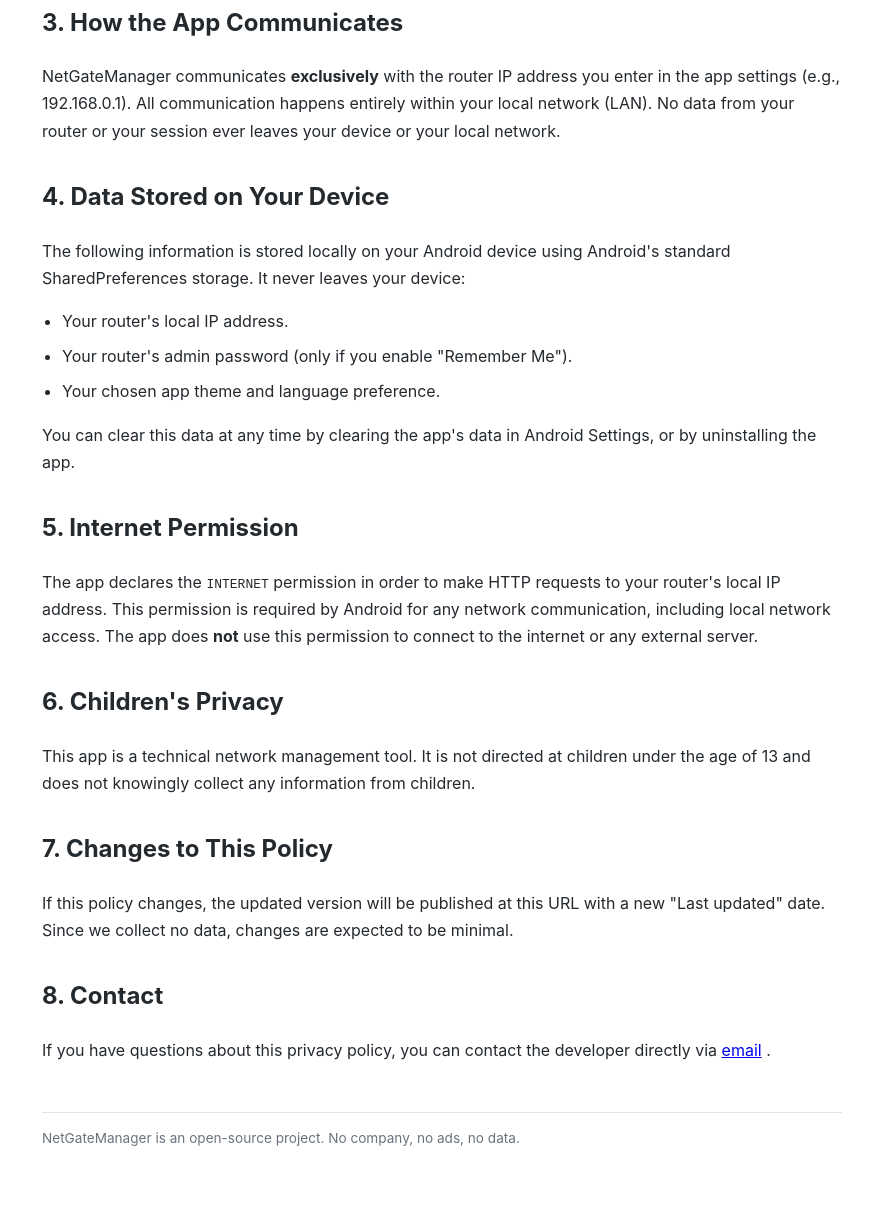
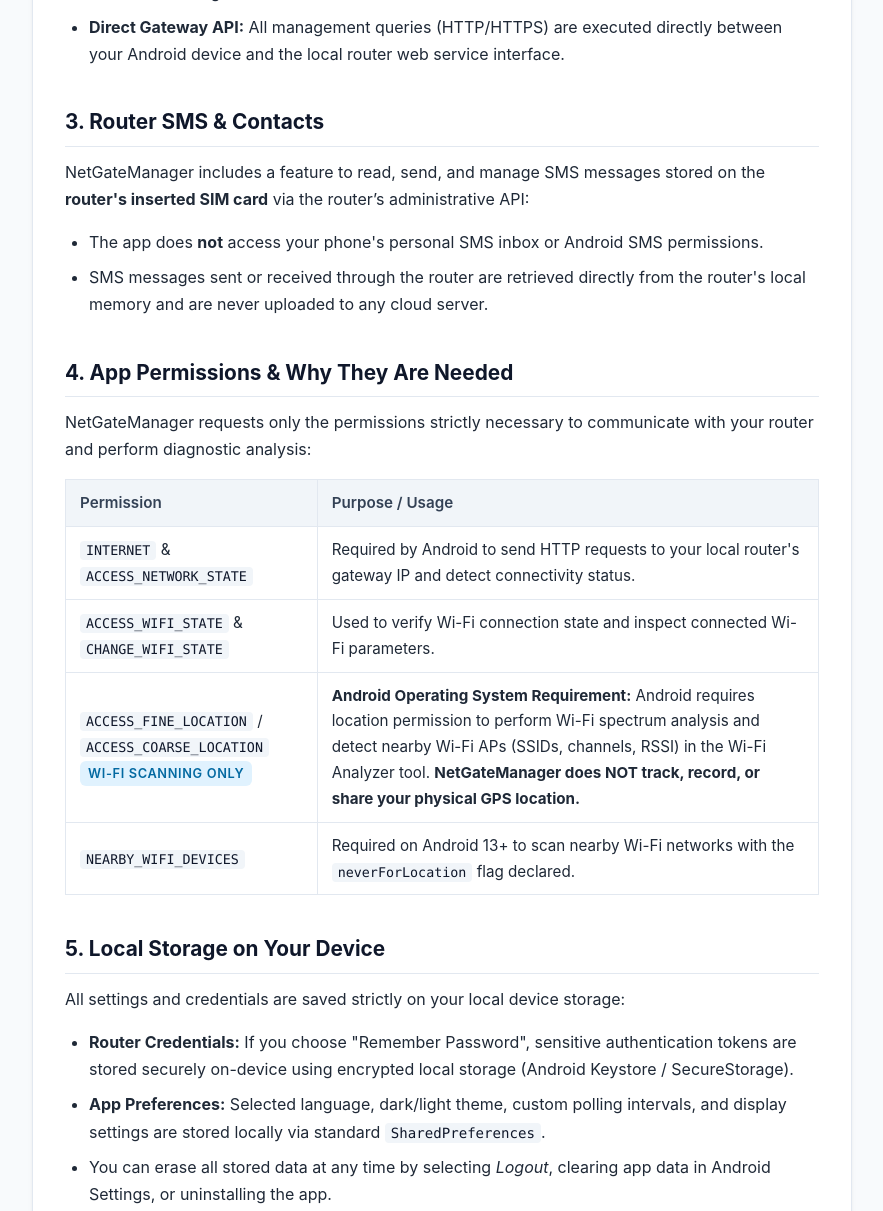
Before and after one commit to RafikBeng/netgatemanager-privacy, a plain HTML site: page index.html in a window 1280 px wide. Shown: the part 729-1940 px from the top of the page, without its empty margins (198-1081 px from the left). Before the commit the page ends 1919 px from the top, so only its background shows below. Drawn offline with Linux system fonts and the light colour scheme.

Commit message:
Revise privacy policy and enhance styling
Updated the privacy policy content and styling in index.html.

```diff
--- a/index.html
+++ b/index.html
@@ -5,111 +5,275 @@
   <meta name="viewport" content="width=device-width, initial-scale=1.0" />
   <title>NetGateManager — Privacy Policy</title>
   <style>
+    :root {
+      --primary: #0366d6;
+      --primary-dark: #024ea4;
+      --text-main: #1f2937;
+      --text-muted: #4b5563;
+      --bg-page: #f8fafc;
+      --bg-card: #ffffff;
+      --border-color: #e2e8f0;
+      --highlight-bg: #eff6ff;
+      --highlight-border: #3b82f6;
+      --badge-bg: #e0f2fe;
+      --badge-text: #0369a1;
+    }
+
+    * {
+      box-sizing: border-box;
+    }
+
     body {
-      font-family: -apple-system, BlinkMacSystemFont, "Segoe UI", Roboto, sans-serif;
-      max-width: 800px;
-      margin: 40px auto;
-      padding: 0 24px;
-      color: #24292e;
+      font-family: -apple-system, BlinkMacSystemFont, "Segoe UI", Roboto, "Helvetica Neue", Arial, sans-serif;
+      max-width: 860px;
+      margin: 0 auto;
+      padding: 32px 20px 60px;
+      color: var(--text-main);
+      background-color: var(--bg-page);
       line-height: 1.7;
     }
-    h1 { color: #0d1117; border-bottom: 2px solid #e1e4e8; padding-bottom: 12px; }
-    h2 { color: #24292e; margin-top: 32px; }
-    .last-updated { color: #6a737d; font-size: 0.9em; }
-    ul { padding-left: 20px; }
-    li { margin-bottom: 8px; }
-    .highlight {
-      background: #f1f8ff;
-      border-left: 4px solid #0366d6;
-      padding: 12px 16px;
-      border-radius: 0 8px 8px 0;
+
+    .container {
+      background: var(--bg-card);
+      border: 1px solid var(--border-color);
+      border-radius: 12px;
+      padding: 36px 32px;
+      box-shadow: 0 4px 6px -1px rgba(0, 0, 0, 0.05), 0 2px 4px -1px rgba(0, 0, 0, 0.03);
+    }
+
+    .header {
+      border-bottom: 2px solid var(--border-color);
+      padding-bottom: 20px;
+      margin-bottom: 28px;
+    }
+
+    h1 {
+      color: #0f172a;
+      font-size: 2rem;
+      margin: 0 0 8px 0;
+      letter-spacing: -0.025em;
+    }
+
+    .last-updated {
+      color: var(--text-muted);
+      font-size: 0.95rem;
+      margin: 0;
+    }
+
+    h2 {
+      color: #0f172a;
+      font-size: 1.3rem;
+      margin-top: 36px;
+      margin-bottom: 12px;
+      padding-bottom: 6px;
+      border-bottom: 1px solid var(--border-color);
+      display: flex;
+      align-items: center;
+      gap: 8px;
+    }
+
+    p {
+      margin: 0 0 16px 0;
+    }
+
+    ul {
+      padding-left: 24px;
+      margin: 0 0 16px 0;
+    }
+
+    li {
+      margin-bottom: 8px;
+    }
+
+    .highlight-card {
+      background: var(--highlight-bg);
+      border-left: 5px solid var(--highlight-border);
+      padding: 16px 20px;
+      border-radius: 0 10px 10px 0;
+      margin: 24px 0;
+    }
+
+    .badge {
+      display: inline-block;
+      background: var(--badge-bg);
+      color: var(--badge-text);
+      font-size: 0.8rem;
+      font-weight: 600;
+      padding: 2px 8px;
+      border-radius: 6px;
+      text-transform: uppercase;
+      letter-spacing: 0.05em;
+    }
+
+    .permission-table {
+      width: 100%;
+      border-collapse: collapse;
       margin: 16px 0;
+      font-size: 0.95rem;
+    }
+
+    .permission-table th, .permission-table td {
+      border: 1px solid var(--border-color);
+      padding: 10px 14px;
+      text-align: left;
+    }
+
+    .permission-table th {
+      background-color: #f1f5f9;
+      color: #334155;
+      font-weight: 600;
+    }
+
+    code {
+      background: #f1f5f9;
+      color: #0f172a;
+      padding: 2px 6px;
+      border-radius: 4px;
+      font-size: 0.88em;
+      font-family: ui-monospace, SFMono-Regular, Menlo, Monaco, Consolas, monospace;
+    }
+
+    a {
+      color: var(--primary);
+      text-decoration: none;
+      font-weight: 500;
+    }
+
+    a:hover {
+      text-decoration: underline;
+      color: var(--primary-dark);
+    }
+
+    .footer {
+      margin-top: 48px;
+      padding-top: 20px;
+      border-top: 1px solid var(--border-color);
+      color: var(--text-muted);
+      font-size: 0.9em;
+      text-align: center;
     }
   </style>
 </head>
 <body>
 
-  <h1>Privacy Policy</h1>
-  <p class="last-updated">Last updated: June 2026</p>
+  <div class="container">
+    <div class="header">
+      <h1>Privacy Policy — NetGateManager</h1>
+      <p class="last-updated"><strong>Last updated:</strong> August 2026</p>
+    </div>
 
-  <div class="highlight">
-    <strong>Short version:</strong> NetGateManager connects only to your local
-    router. We collect nothing. We share nothing. No ads, no tracking.
+    <div class="highlight-card">
+      <strong>Summary:</strong> NetGateManager is designed with privacy and local security as top priorities. Your router management credentials and network communications remain exclusively between your phone and your local router. We do not sell, track, or collect your personal data.
     </div>
 
     <h2>1. What is NetGateManager?</h2>
     <p>
-    NetGateManager is an Android application that allows you to monitor and
-    configure your ZTE 4G/5G router directly from your phone via your local
-    Wi-Fi or LAN network.
+      <strong>NetGateManager</strong> is an advanced utility application for Android designed to monitor, analyze, and manage ZTE 4G and 5G cellular routers (such as MC801A, MC888, and compatible models). The app enables users to manage cell locking, band selection, signal metrics, Wi-Fi clients, firewall configurations, SMS messages stored on the router SIM, and Wi-Fi spectrum analytics.
     </p>
 
-  <h2>2. Data We Collect</h2>
-  <p><strong>We collect no data whatsoever.</strong> Specifically:</p>
+    <h2>2. Data Handling & Network Communication</h2>
+    <p>
+      NetGateManager communicates <strong>directly and exclusively</strong> with your router's local gateway IP address (e.g., <code>192.168.0.1</code> or <code>192.168.1.1</code>) over your local Wi-Fi or LAN connection:
+    </p>
     <ul>
-    <li>No personal information is collected.</li>
-    <li>No usage analytics or telemetry are gathered.</li>
-    <li>No crash reports are sent to any server.</li>
-    <li>No advertising identifiers are accessed.</li>
-    <li>No location data is collected or stored.</li>
+      <li><strong>No External Relay Servers:</strong> No router settings, login tokens, IMEI, IMSI, or cellular traffic metrics are routed through or stored on external servers.</li>
+      <li><strong>Direct Gateway API:</strong> All management queries (HTTP/HTTPS) are executed directly between your Android device and the local router web service interface.</li>
     </ul>
 
-  <h2>3. How the App Communicates</h2>
+    <h2>3. Router SMS & Contacts</h2>
     <p>
-    NetGateManager communicates <strong>exclusively</strong> with the router IP
-    address you enter in the app settings (e.g., 192.168.0.1). All
-    communication happens entirely within your local network (LAN). No data
-    from your router or your session ever leaves your device or your local
-    network.
+      NetGateManager includes a feature to read, send, and manage SMS messages stored on the <strong>router's inserted SIM card</strong> via the router’s administrative API:
+    </p>
+    <ul>
+      <li>The app does <strong>not</strong> access your phone's personal SMS inbox or Android SMS permissions.</li>
+      <li>SMS messages sent or received through the router are retrieved directly from the router's local memory and are never uploaded to any cloud server.</li>
+    </ul>
+
+    <h2>4. App Permissions & Why They Are Needed</h2>
+    <p>
+      NetGateManager requests only the permissions strictly necessary to communicate with your router and perform diagnostic analysis:
     </p>
 
-  <h2>4. Data Stored on Your Device</h2>
+    <table class="permission-table">
+      <thead>
+        <tr>
+          <th>Permission</th>
+          <th>Purpose / Usage</th>
+        </tr>
+      </thead>
+      <tbody>
+        <tr>
+          <td><code>INTERNET</code> &amp; <code>ACCESS_NETWORK_STATE</code></td>
+          <td>Required by Android to send HTTP requests to your local router's gateway IP and detect connectivity status.</td>
+        </tr>
+        <tr>
+          <td><code>ACCESS_WIFI_STATE</code> &amp; <code>CHANGE_WIFI_STATE</code></td>
+          <td>Used to verify Wi-Fi connection state and inspect connected Wi-Fi parameters.</td>
+        </tr>
+        <tr>
+          <td><code>ACCESS_FINE_LOCATION</code> / <code>ACCESS_COARSE_LOCATION</code><br/><span class="badge">Wi-Fi Scanning Only</span></td>
+          <td>
+            <strong>Android Operating System Requirement:</strong> Android requires location permission to perform Wi-Fi spectrum analysis and detect nearby Wi-Fi APs (SSIDs, channels, RSSI) in the Wi-Fi Analyzer tool. <strong>NetGateManager does NOT track, record, or share your physical GPS location.</strong>
+          </td>
+        </tr>
+        <tr>
+          <td><code>NEARBY_WIFI_DEVICES</code></td>
+          <td>Required on Android 13+ to scan nearby Wi-Fi networks with the <code>neverForLocation</code> flag declared.</td>
+        </tr>
+      </tbody>
+    </table>
+
+    <h2>5. Local Storage on Your Device</h2>
     <p>
-    The following information is stored locally on your Android device using
-    Android's standard SharedPreferences storage. It never leaves your device:
+      All settings and credentials are saved strictly on your local device storage:
     </p>
     <ul>
-    <li>Your router's local IP address.</li>
-    <li>Your router's admin password (only if you enable "Remember Me").</li>
-    <li>Your chosen app theme and language preference.</li>
+      <li><strong>Router Credentials:</strong> If you choose "Remember Password", sensitive authentication tokens are stored securely on-device using encrypted local storage (Android Keystore / SecureStorage).</li>
+      <li><strong>App Preferences:</strong> Selected language, dark/light theme, custom polling intervals, and display settings are stored locally via standard <code>SharedPreferences</code>.</li>
+      <li>You can erase all stored data at any time by selecting <em>Logout</em>, clearing app data in Android Settings, or uninstalling the app.</li>
     </ul>
+
+    <h2>6. In-App Purchases (Google Play Billing)</h2>
     <p>
-    You can clear this data at any time by clearing the app's data in Android
-    Settings, or by uninstalling the app.
+      If you purchase a premium license or subscription within NetGateManager:
+    </p>
+    <ul>
+      <li>All transactions and payment processing are handled entirely by <strong>Google Play In-App Billing</strong>.</li>
+      <li>NetGateManager never receives, processes, or stores your credit card numbers or financial account details.</li>
+    </ul>
+
+    <h2>7. Third-Party Services & Diagnostics</h2>
+    <p>
+      To help maintain application stability and deliver configuration updates:
+    </p>
+    <ul>
+      <li><strong>Firebase Crashlytics (Optional / Anonymous):</strong> In the event of an application crash, anonymous stack traces and technical device model details may be sent to Firebase Crashlytics to help the developer fix bugs. No personal router credentials or local network traffic data are included.</li>
+      <li><strong>Firebase Remote Config:</strong> Used to check for critical feature flags or router compatibility profiles.</li>
+    </ul>
+
+    <h2>8. Children's Privacy</h2>
+    <p>
+      NetGateManager is a technical network diagnostic utility and is not directed at children under the age of 13. We do not knowingly collect personal information from children.
     </p>
 
-  <h2>5. Internet Permission</h2>
+    <h2>9. Updates to This Policy</h2>
     <p>
-    The app declares the <code>INTERNET</code> permission in order to make
-    HTTP requests to your router's local IP address. This permission is
-    required by Android for any network communication, including local network
-    access. The app does <strong>not</strong> use this permission to connect
-    to the internet or any external server.
+      We may occasionally update this Privacy Policy to reflect app improvements or regulatory updates. Any changes will be published here with an updated revision date.
     </p>
 
-  <h2>6. Children's Privacy</h2>
+    <h2>10. Contact Us</h2>
     <p>
-    This app is a technical network management tool. It is not directed at
-    children under the age of 13 and does not knowingly collect any information
-    from children.
+      If you have any questions, feedback, or concerns regarding this Privacy Policy or your data privacy, please contact:
+    </p>
+    <p>
+      <strong>Developer:</strong> NetGateManager Team<br/>
+      <strong>Email:</strong> <a href="mailto:bengrafikdev@gmail.com">bengrafikdev@gmail.com</a>
     </p>
 
-  <h2>7. Changes to This Policy</h2>
-  <p>
-    If this policy changes, the updated version will be published at this URL
-    with a new "Last updated" date. Since we collect no data, changes are
-    expected to be minimal.
-  </p>
-
-  <h2>8. Contact</h2>
-  <p>
-    If you have questions about this privacy policy, you can contact the developer directly via <a href="mailto:bengrafikdev@gmail.com">email</a> .
-  </p>
-
-  <hr style="margin-top: 48px; border: none; border-top: 1px solid #e1e4e8;" />
-  <p style="color: #6a737d; font-size: 0.85em;">
-    NetGateManager is an open-source project. No company, no ads, no data.
-  </p>
+    <div class="footer">
+      &copy; 2026 NetGateManager. All rights reserved.
+    </div>
+  </div>
 
 </body>
 </html>
```
Lines whose indentation alone changed are shown as unchanged.
